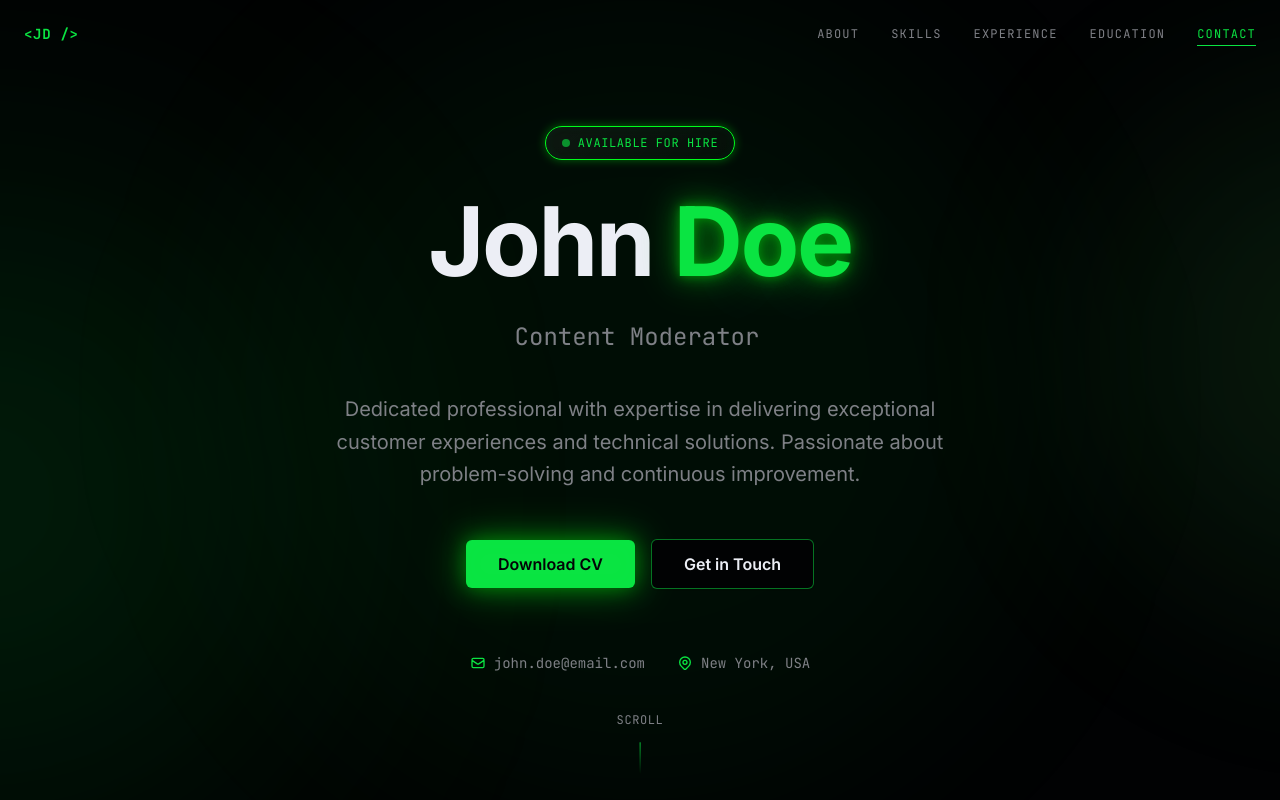
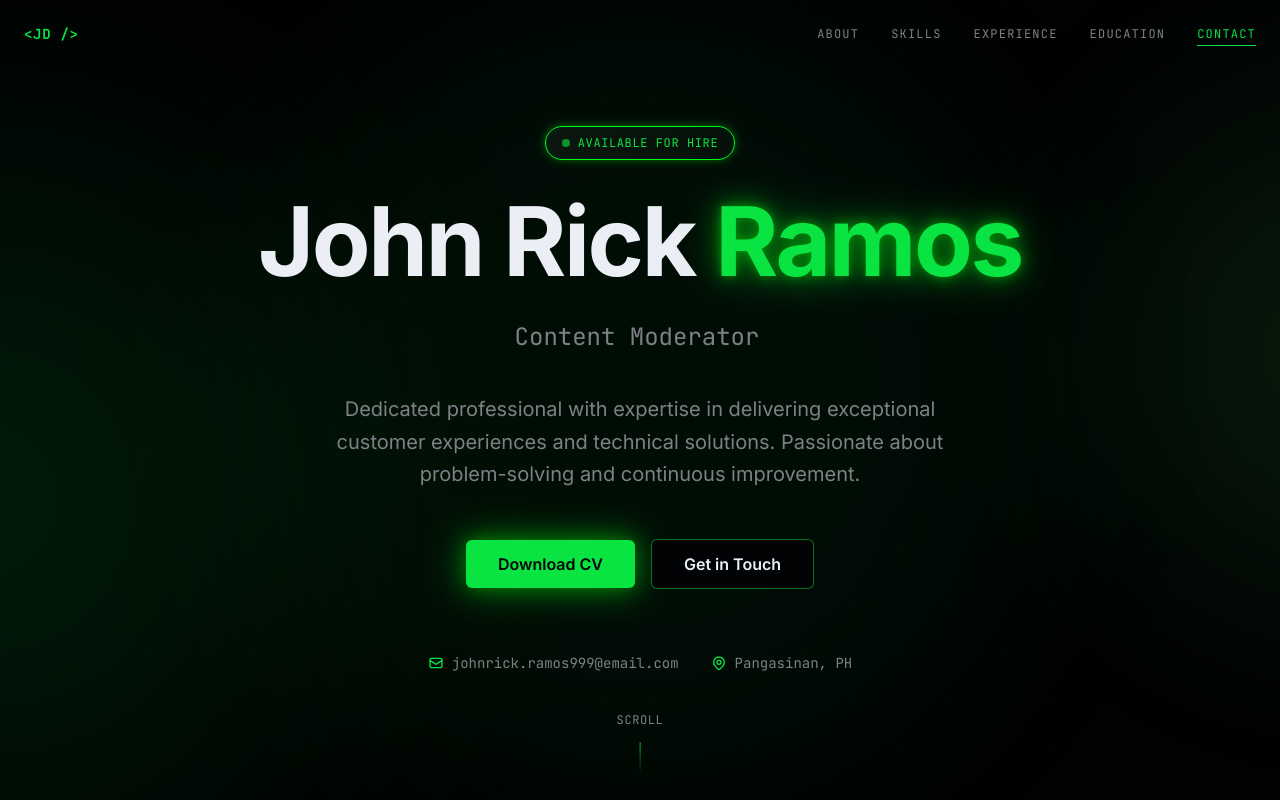
Before and after one commit to rixramos/CMDPortfolio, a Next.js app: page / in a window 1280 px wide. Shown: the top 800 px of the page. Built offline with nearby package versions, Linux system fonts and the light colour scheme.

Commit message:
Update hero section with new name and contact info

```diff
--- a/components/hero-section.tsx
+++ b/components/hero-section.tsx
@@ -71,8 +71,8 @@ export function HeroSection() {
 
           {/* Name */}
           <h1 className="text-5xl md:text-7xl lg:text-8xl font-bold tracking-tight mb-6">
-            <span className="text-foreground">John</span>{" "}
-            <span className="text-primary neon-text">Doe</span>
+            <span className="text-foreground">John Rick</span>{" "}
+            <span className="text-primary neon-text">Ramos</span>
           </h1>
 
           {/* Typing Animation */}
@@ -112,14 +112,14 @@ export function HeroSection() {
               <svg className="w-4 h-4 text-primary" fill="none" stroke="currentColor" viewBox="0 0 24 24">
                 <path strokeLinecap="round" strokeLinejoin="round" strokeWidth={2} d="M3 8l7.89 5.26a2 2 0 002.22 0L21 8M5 19h14a2 2 0 002-2V7a2 2 0 00-2-2H5a2 2 0 00-2 2v10a2 2 0 002 2z" />
               </svg>
-              <span>john.doe@email.com</span>
+              <span>johnrick.ramos999@email.com</span>
             </div>
             <div className="flex items-center gap-2">
               <svg className="w-4 h-4 text-primary" fill="none" stroke="currentColor" viewBox="0 0 24 24">
                 <path strokeLinecap="round" strokeLinejoin="round" strokeWidth={2} d="M17.657 16.657L13.414 20.9a1.998 1.998 0 01-2.827 0l-4.244-4.243a8 8 0 1111.314 0z" />
                 <path strokeLinecap="round" strokeLinejoin="round" strokeWidth={2} d="M15 11a3 3 0 11-6 0 3 3 0 016 0z" />
               </svg>
-              <span>New York, USA</span>
+              <span>Pangasinan, PH</span>
             </div>
           </div>
         </div>
```
